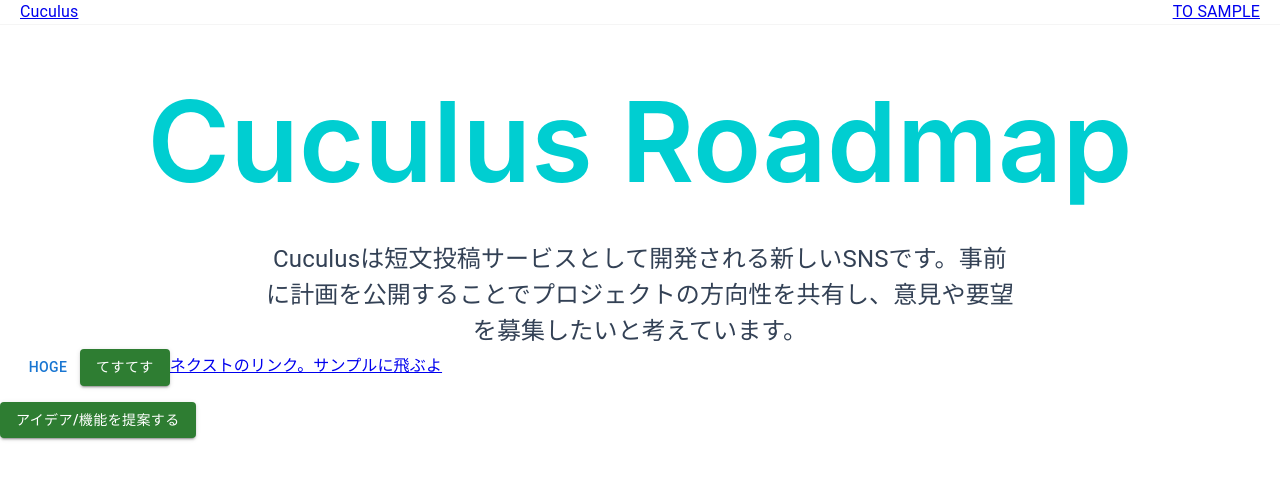
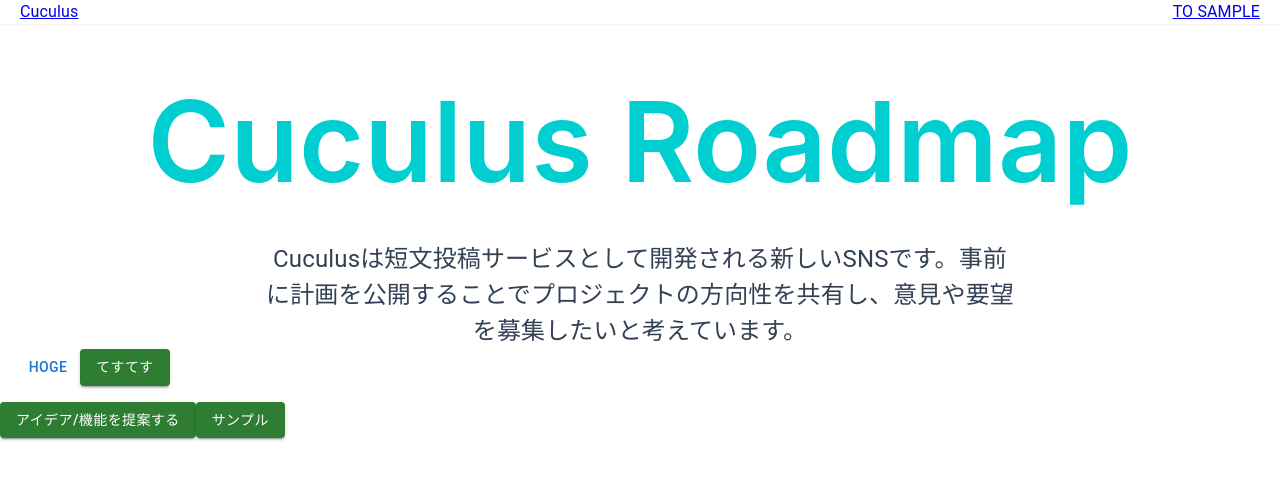
Before and after one commit to cuculus-dev/cuculus-roadmap, a Next.js app: page / in a window 1280 px wide. Shown: the top 480 px of the page. Built offline with nearby package versions, Linux system fonts and the light colour scheme.

Commit message:
[issue-12] サイト内のページ移動ボタンを追加

```diff
--- a/src/app/_components/Caption.tsx
+++ b/src/app/_components/Caption.tsx
@@ -3,7 +3,6 @@
 import { Button } from '@/components/feature/Button';
 import { LinkButton } from '@/components/feature/Button';
 import { styled } from '@mui/material/styles';
-import Link from 'next/link';
 
 const Caption = () => {
   return (
@@ -22,7 +21,6 @@ const Caption = () => {
         </Description>
         <Button label={'hoge'}></Button>
         <LinkButton label={'てすてす'} url={'/sample'}></LinkButton>
-        <Link href={'/sample'}>ネクストのリンク。サンプルに飛ぶよ</Link>
       </div>
       <LinkButton
         label={'アイデア/機能を提案する'}
@@ -30,6 +28,7 @@ const Caption = () => {
           'https://github.com/orgs/cuculus-dev/discussions/new?category=ideas'
         }
       ></LinkButton>
+      <LinkButton label={'サンプル'} url={'/sample'}></LinkButton>
     </div>
   );
 };
```
